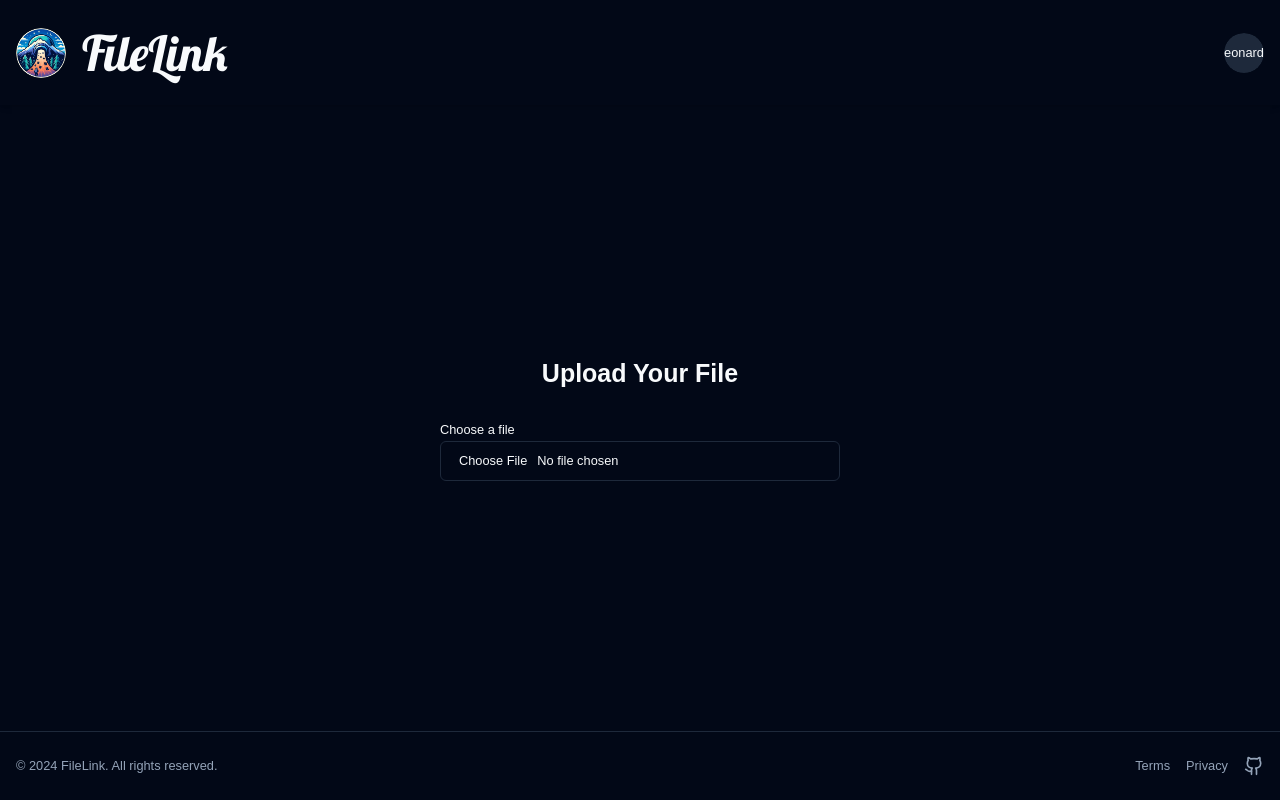
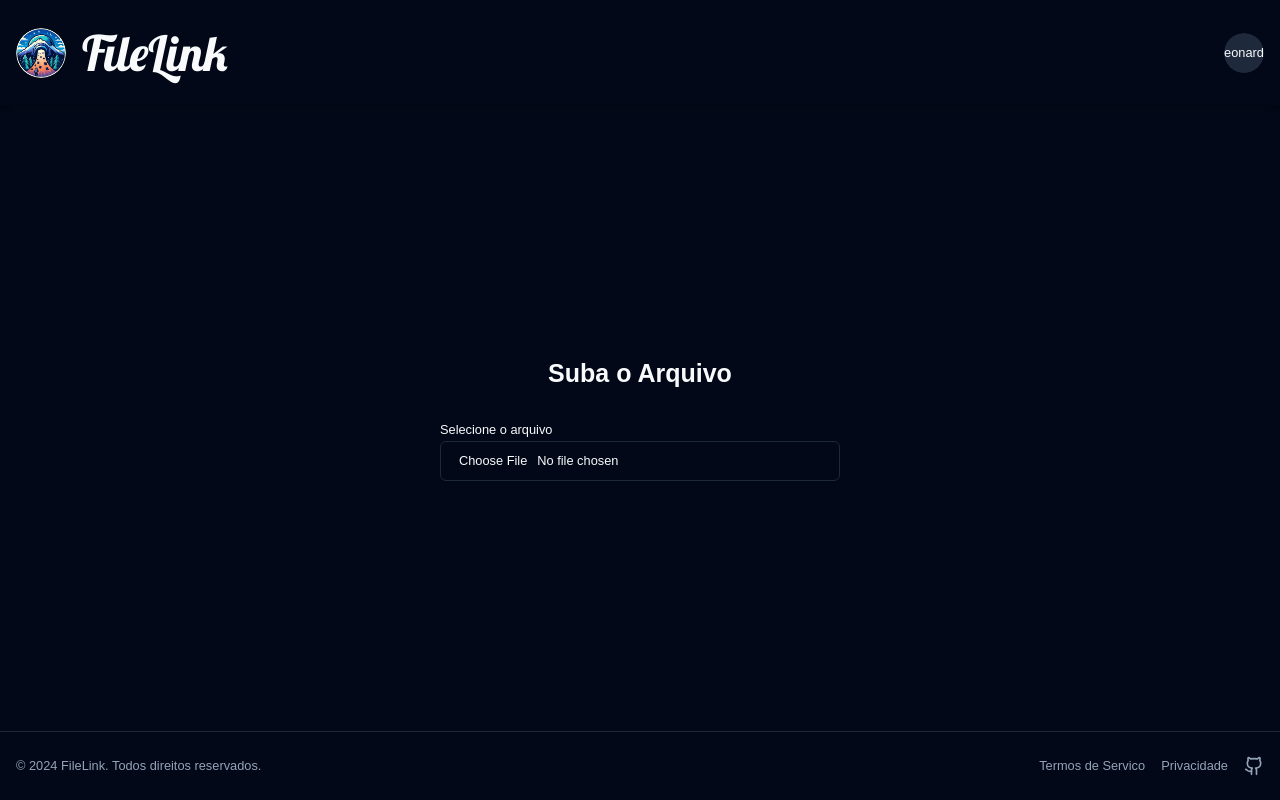
Before and after one commit to LeoCarrijo/FileLink, a Next.js app: page / in a window 1280 px wide. Built offline with nearby package versions, Linux system fonts and the light colour scheme; no server answers.

Commit message:
:lipstick: style: Traduzindo textos

```diff
--- a/src/components/footer.tsx
+++ b/src/components/footer.tsx
@@ -8,20 +8,20 @@ export default function FooterComponent() {
 		<footer className="border-t">
 			<div className="container mx-auto flex items-center justify-between px-4 py-6">
 				<p className="text-muted-foreground text-sm">
-					© {new Date().getFullYear()} FileLink. All rights reserved.
+					© {new Date().getFullYear()} FileLink. Todos direitos reservados.
 				</p>
 				<nav className="flex items-center space-x-4">
 					<Link
-						href="/terms"
+						href="/termos"
 						className="text-muted-foreground text-sm hover:underline"
 					>
-						Terms
+						Termos de Servico
 					</Link>
 					<Link
-						href="/privacy"
+						href="/privacidade"
 						className="text-muted-foreground text-sm hover:underline"
 					>
-						Privacy
+						Privacidade
 					</Link>
 					<a
 						href="https://github.com/yourusername/filelink"
--- a/src/components/main.tsx
+++ b/src/components/main.tsx
@@ -105,10 +105,10 @@ export default function Main() {
 
 	return (
 		<div className="w-full max-w-md space-y-6 p-6">
-			<h2 className="text-center font-bold text-2xl">Upload Your File</h2>
+			<h2 className="text-center font-bold text-2xl">Suba o Arquivo</h2>
 			<div className="space-y-4">
 				<div>
-					<Label htmlFor="arquivo">Choose a file</Label>
+					<Label htmlFor="arquivo">Selecione o arquivo</Label>
 					<Input
 						id="arquivo"
 						type="file"
@@ -122,7 +122,7 @@ export default function Main() {
 				</div>
 				{downloadLink && (
 					<div>
-						<Label htmlFor="downloadLink">Download Link</Label>
+						<Label htmlFor="downloadLink">Link para Download</Label>
 						<div className="flex">
 							<Input
 								id="downloadLink"
@@ -134,11 +134,11 @@ export default function Main() {
 							<Button
 								onClick={() => {
 									navigator.clipboard.writeText(downloadLink);
-									toast.success("Link copied to clipboard!");
+									toast.success("Link copiado para área de transferência!");
 								}}
 								className="rounded-l-none"
 							>
-								Copy
+								Copiar
 							</Button>
 						</div>
 					</div>
```
